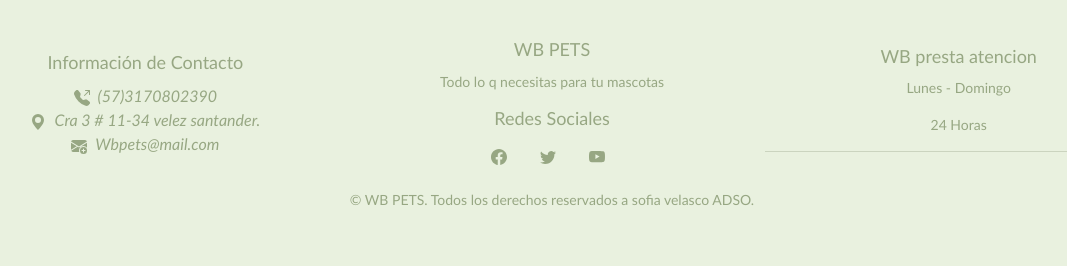
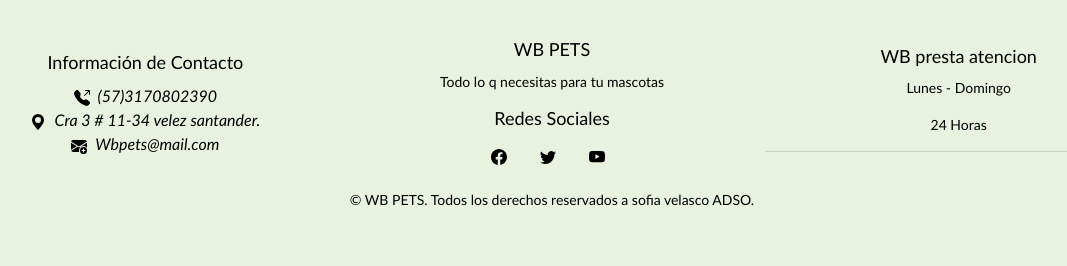
Before and after one commit to Sofiavelasco177/palmas-clothing, a PHP site: page /inicio.html in a window 1280 px wide. Shown: the part 1081-1347 px from the top of the page, without its empty margins (88-1155 px from the left). Run offline with PHP 8.4, Linux system fonts and the light colour scheme.

Commit message:
color de letra

```diff
--- a/styles.css
+++ b/styles.css
@@ -168,7 +168,7 @@ button:hover {
 }
 footer {
     background: #e9f1df; /* Lila pastel */
-    color: #97A783; /* Tono oscuro para contraste */
+    color: black; /* Tono oscuro para contraste */
     padding: 30px;
     display: flex;
     justify-content: space-between;
```
